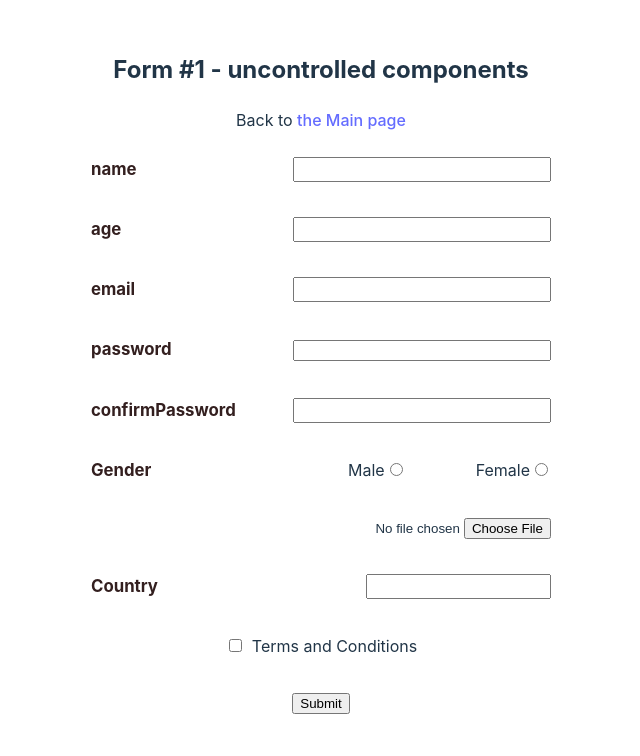
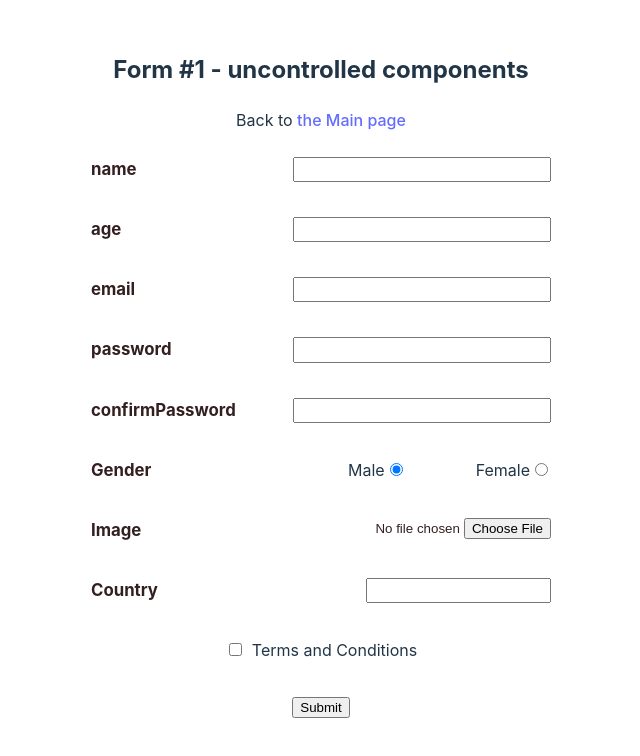
Before and after one commit to Gunsnfnr/rss-react-2024-q3-forms, a React (Vite) app: page /form1 in a window 1280 px wide. Shown: the top 756 px of the page, without its empty margins (319-959 px from the left). Built offline with nearby package versions, Linux system fonts and the light colour scheme.

Commit message:
feat: add image validation to form1

```diff
--- a/src/components/Components.module.css
+++ b/src/components/Components.module.css
@@ -15,7 +15,8 @@
 .password,
 .confirmPassword,
 .country,
-.gender {
+.gender,
+.image {
   display: flex;
   flex-direction: row;
   justify-content: space-between;
@@ -28,7 +29,8 @@
 .password,
 .confirmPassword,
 .country,
-.gender > :not(.genders) {
+.gender > :not(.genders),
+.image {
   color: #331f1f;
   font-weight: 700;
   font-size: 1.05rem;
@@ -104,3 +106,12 @@ input[type='password'] {
   font-size: 0.83rem;
   font-weight: normal;
 }
+
+.userImage {
+  width: 70px;
+  height: 70px;
+  object-fit: cover;
+  border-radius: 8px;
+  margin: 5px 0 5px 5px;
+  border: 1px solid #b3b3b3;
+}
--- a/src/components/Form1/Form1.tsx
+++ b/src/components/Form1/Form1.tsx
@@ -19,6 +19,7 @@ const Form1 = () => {
   const [passwordError, setPasswordError] = useState('');
   const [confirmPasswordError, setConfirmPasswordError] = useState('');
   const [genderError, setGenderError] = useState('');
+  const [imageError, setImageError] = useState('');
   const [countryError, setCountryError] = useState('');
   const [termsError, setTermsError] = useState('');
   const nameRef = useRef<HTMLInputElement>(null);
@@ -28,6 +29,7 @@ const Form1 = () => {
   const confirmPasswordRef = useRef<HTMLInputElement>(null);
   const genderMaleRef = useRef<HTMLInputElement>(null);
   const genderFemaleRef = useRef<HTMLInputElement>(null);
+  const imageRef = useRef<HTMLInputElement>(null);
   const countryRef = useRef<HTMLInputElement>(null);
   const termsRef = useRef<HTMLInputElement>(null);
 
@@ -58,22 +60,22 @@ const Form1 = () => {
       terms: '',
       country: '',
       genderFemale: '',
+      image: '',
     };
 
     try {
-      await userSchema.validate(
-        {
+      const formData = {
         name: nameRef.current?.value,
         age: ageRef.current.value,
         email: emailRef.current.value,
         password: passwordRef.current.value,
         confirmPassword: confirmPasswordRef.current.value,
         gender: genderMaleRef.current.checked ? 'male' : 'female',
+        image: imageRef.current?.files?.[0],
         country: countryRef.current.value,
         terms: termsRef.current.checked,
-        },
-        { abortEarly: false },
-      );
+      };
+      await userSchema.validate(formData, { abortEarly: false });
     } catch (err: unknown) {
       if (err instanceof ValidationError) {
         err.inner.forEach((elem) => {
@@ -86,12 +88,34 @@ const Form1 = () => {
         setPasswordError(errors.password);
         setConfirmPasswordError(errors.confirmPassword);
         setGenderError(errors.genderFemale);
+        setImageError(errors.image);
         setCountryError(errors.country);
         setTermsError(errors.terms);
       }
       console.log('err', errors);
     } finally {
       if (Object.values(errors).every((val) => val === '')) {
+        const file = imageRef.current?.files?.[0];
+
+        const convertToBase64 = (file: File): Promise<string> => {
+          return new Promise((resolve, reject) => {
+            const reader = new FileReader();
+            reader.readAsDataURL(file);
+            reader.onload = () => resolve(reader.result as string);
+            reader.onerror = reject;
+          });
+        };
+
+        let imageBase64: string | null = null;
+        if (file) {
+          try {
+            imageBase64 = await convertToBase64(file);
+          } catch (error) {
+            console.error('Error converting image to Base64:', error);
+            setImageError('Failed to process image');
+          }
+        }
+
         dispatch(
           submitUser({
             name: nameRef.current.value,
@@ -100,6 +124,7 @@ const Form1 = () => {
             password: passwordRef.current.value,
             country: countryRef.current.value,
             gender: genderFemaleRef.current.checked ? 'female' : 'male',
+            image: imageBase64,
           }),
         );
         navigate('/');
@@ -126,7 +151,7 @@ const Form1 = () => {
         <Password refName={passwordRef} error={passwordError} />
         <LabelInput type="password" name="confirmPassword" refName={confirmPasswordRef} error={confirmPasswordError} />
         <GenderPicker refName={[genderMaleRef, genderFemaleRef]} error={genderError} />
-        <UploadImage />
+        <UploadImage refName={imageRef} error={imageError} />
         <Country refName={countryRef} error={countryError} />
         <TermsConditions refName={termsRef} error={termsError} />
 
--- a/src/components/GenderPicker/GenderPicker.tsx
+++ b/src/components/GenderPicker/GenderPicker.tsx
@@ -12,7 +12,7 @@ const GenderPicker = (props: Props) => {
         <div className={_.genders}>
           <label htmlFor="gender_m" className={_.pr70}>
             Male
-            <input type="radio" id="gender_m" name="gender" value="male" ref={props.refName[0]} />
+            <input type="radio" id="gender_m" name="gender" value="male" ref={props.refName[0]} defaultChecked />
           </label>
           <label htmlFor="gender_f">
             Female
--- a/src/components/Password/Password.tsx
+++ b/src/components/Password/Password.tsx
@@ -14,7 +14,7 @@ const Password = (props: Props) => {
     <div className={_.formUnit}>
       <label htmlFor="password" className={_.password}>
         password
-        <div>
+        <>
           {props.refName.current?.value && <span className={`${_.strength}`}>(Strength: {strength}) </span>}
           <input
             type="password"
@@ -22,8 +22,9 @@ const Password = (props: Props) => {
             name="password"
             ref={props.refName}
             onChange={() => setStrength(ratePassword(props.refName.current?.value))}
+            autoComplete="password"
           />
-        </div>
+        </>
       </label>
       <span className={_.error}>{props.error}</span>
     </div>
--- a/src/components/Password/ratePassword.ts
+++ b/src/components/Password/ratePassword.ts
@@ -1,5 +1,4 @@
 const ratePassword = (password: string | undefined): string => {
-  console.log('password: ', password);
   let level = 0;
   if (!password) return '';
   if (password.length > 6) level += 1;
--- a/src/components/UploadImage/UploadImage.tsx
+++ b/src/components/UploadImage/UploadImage.tsx
@@ -1,10 +1,17 @@
 import _ from '../Components.module.css';
 
-const UploadImage = () => {
+interface Props {
+  refName: React.RefObject<HTMLInputElement>;
+  error: string;
+}
+const UploadImage = (props: Props) => {
   return (
     <div className={_.formUnit}>
-      <input className={_.uploadImage} type="file" name="image" id="image" accept="image/png, image/jpeg" />
-      <span className={_.error}></span>
+      <label htmlFor="image" className={_.image}>
+        Image
+        <input className={_.uploadImage} type="file" name="image" accept="image/png, image/jpeg" ref={props.refName} />
+      </label>
+      <span className={_.error}>{props.error}</span>
     </div>
   );
 };
--- a/src/components/UsersOutput/UsersOutput.tsx
+++ b/src/components/UsersOutput/UsersOutput.tsx
@@ -10,12 +10,19 @@ const UsersOutput = () => {
       <div className={_.usersListed}>
         {users.map((elem) => (
           <div className={_.userItem} key={`${elem.email}${elem.name}${elem.name}`}>
-            {Object.entries(elem).map(([key, value]) => (
-              <div className={_.userItemSubstring} key={`${value}`}>
-                <span className={_.bold}>{`${key}: `}</span>
-                {`${value}`}
-              </div>
-            ))}
+            {Object.entries(elem).map(([key, value]) =>
+              key === 'image' && typeof value === 'string' ? (
+                <div className={_.userItemSubstring} key={key}>
+                  <span className={_.bold}>{`${key}: `}</span>
+                  <img src={value} alt="Image preview" className={_.userImage} />
+                </div>
+              ) : (
+                <div className={_.userItemSubstring} key={key}>
+                  <span className={_.bold}>{`${key}: `}</span>
+                  {`${value}`}
+                </div>
+              ),
+            )}
           </div>
         ))}
       </div>
--- a/src/types.ts
+++ b/src/types.ts
@@ -5,6 +5,7 @@ export interface User {
   password: string;
   country: string;
   gender: string;
+  image?: string | null;
 }
 
 export interface ValidateUser {
--- a/src/userSchema.ts
+++ b/src/userSchema.ts
@@ -18,6 +18,11 @@ export const userSchema = object({
     .required('Confirm password is a required field. ')
     .oneOf([yup.ref('password')], 'Passwords must match'),
   gender: string().required(),
+  image: yup
+    .mixed<File>()
+    .required('Image is required')
+    .test('fileType', 'Unsupported file type', (value: File) => ['image/png', 'image/jpeg'].includes(value.type))
+    .test('fileSize', 'File size must be less than 1MB.', (value: File) => value.size <= 1024 * 1024),
   country: string().required('Country is a required field. ').oneOf(countries, 'Select country from the list.'),
   terms: boolean().required('This is a mandatory question.').isTrue('You must agree with the terms and conditions.'),
 });
```
Also changed, not shown: 1 other file (tests, documents, lock files or other folders). Lines whose indentation alone changed are shown as unchanged.
